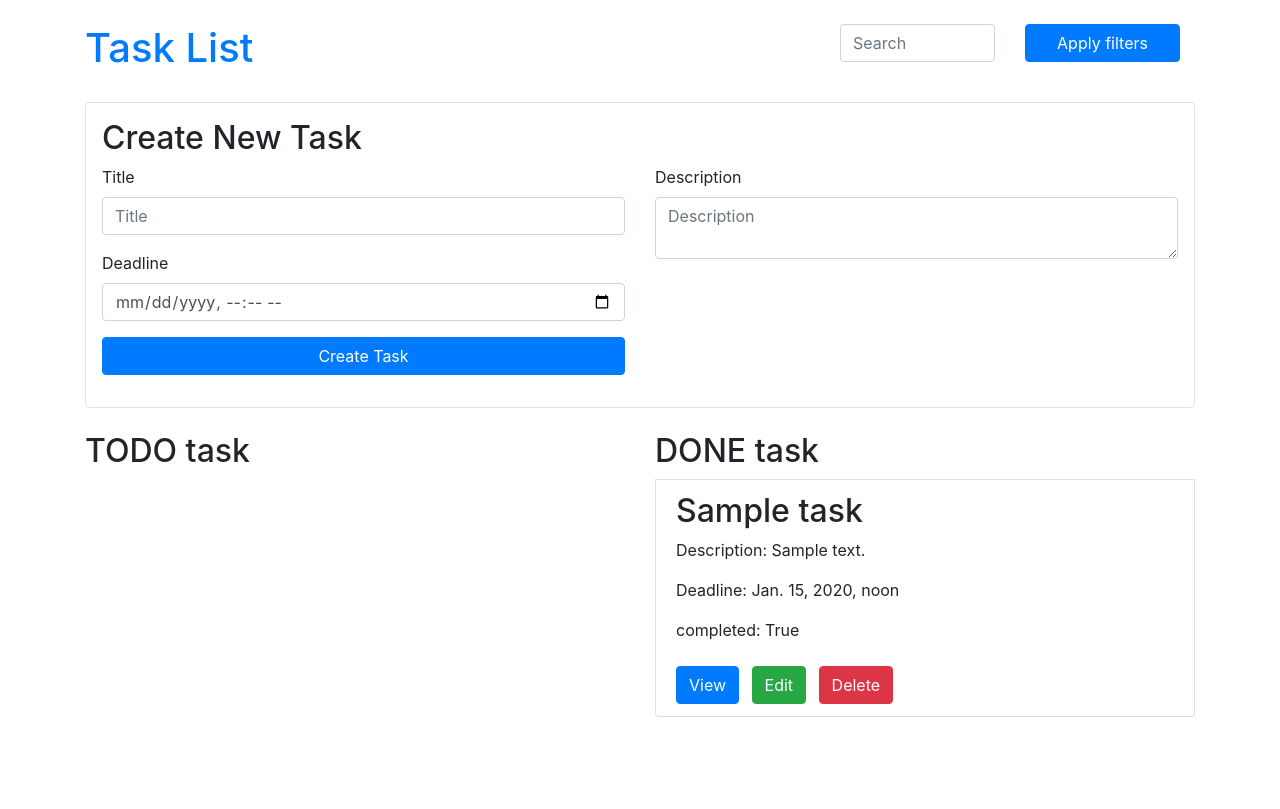
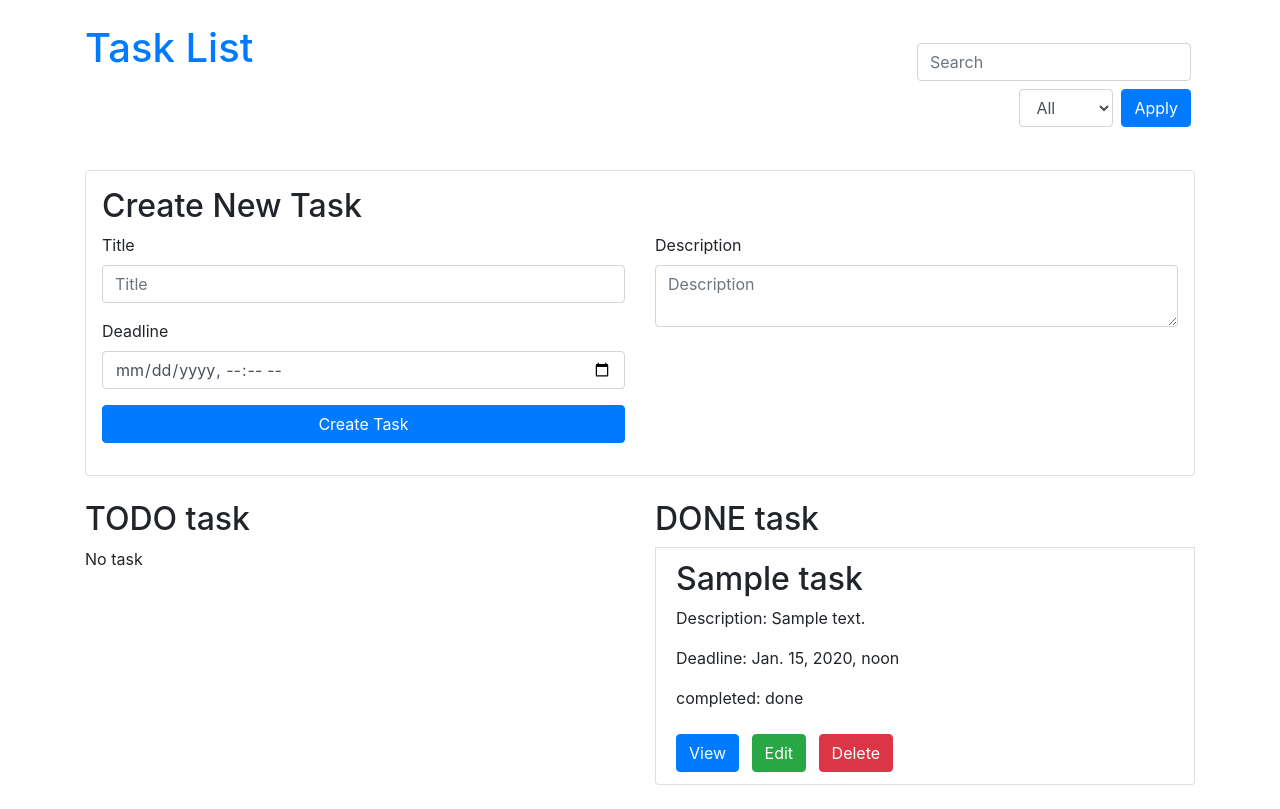
Before and after one commit to Yevchu/pet, a Django app: page / in a window 1280 px wide. Before the commit the page ends 717 px from the top, so only its background shows below. Run offline with Django 4.2, Linux system fonts and the light colour scheme; tables that the repository leaves empty hold one stand-in row (values such as "Sample post"); some libraries are stand-ins or nearby versions.

Commit message:
add search and filters

```diff
--- /dev/null
+++ b/pet/pet_organizer/task/templates/task/base.html
@@ -0,0 +1,67 @@
+<!DOCTYPE html>
+<html lang="en">
+<head>
+    <meta charset="UTF-8">
+    <meta name="viewport" content="width=device-width, initial-scale=1.0">
+    <title>Task List</title>
+    <link rel="stylesheet" href="https://stackpath.bootstrapcdn.com/bootstrap/4.3.1/css/bootstrap.min.css" integrity="sha384-ggOyR0iXCbMQv3Xipma34MD+dH/1fQ784/j6cY/iJTQUOhcWr7x9JvoRxT2MZw1T" crossorigin="anonymous">
+
+</head>
+
+<body>
+    <div class="container mt-4">
+        <header class="d-flex justify-content-between mb-2">
+            <h1 class="mb-0"><a href="{% url 'task_list' %}">Task List</a></h1>
+            <div class="col-md-4 row">
+                <form method="get" action="{% url 'task_list' %}" class="row" style="justify-content: flex-end; padding: 15px">
+                        <div class="m-1">
+                            <input type="text" name="search_query" id="search_query" class="form-control" placeholder="Search">
+                        </div>
+                        <div class="m-1">
+                            <select name="status_filter" id="status_filter" class="form-control">
+                                <option value="" {% if not status_filter %}selected{% endif %}>All</option>
+                                <option value="todo" {% if status_filter == 'todo' %}selected{% endif %}>To-Do</option>
+                                <option value="done" {% if status_filter == 'done' %}selected{% endif %}>Done</option>
+                            </select>
+                        </div>
+                        <div class="m-1">
+                            <button class="btn btn-primary w-100">Apply</button>
+                        </div>
+                </form>
+            </div>
+        </header>
+
+        <div class="mt-4 border p-3 rounded">
+            <h2>Create New Task</h2>
+            <form method="post" action="{% url 'create_task' %}" class="row">
+                {% csrf_token %}
+                <div class="col-md-6">
+                    <div class="mb-3">
+                        <label for="title" class="form-label">Title</label>
+                        <input type="text" name="title" id="title" class="form-control" placeholder="Title" required>
+                    </div>
+                    <div class="mb-3">
+                        <label for="due_date" class="form-label">Deadline</label>
+                        <input type="datetime-local" name="due_date" id="due_date" class="form-control" required>
+                    </div>
+                    <div class="mb-3">
+                        <button type="submit" class="btn btn-primary w-100">Create Task</button>
+                    </div>
+                </div>
+                <div class="col-md-6">
+                    <div class="mb-3" style="height: 100%;">
+                        <label for="description" class="form-label">Description</label>
+                        <textarea name="description" id="description" class="form-control" placeholder="Description" required></textarea>
+                    </div>
+                </div>
+            </form>
+        </div>
+
+        {% block search_results %}
+        {% endblock %}
+
+        {% block task_list %}
+        {% endblock %}
+    </div>
+</body>
+</html>
--- a/pet/pet_organizer/task/templates/task/task_list.html
+++ b/pet/pet_organizer/task/templates/task/task_list.html
@@ -1,92 +1,51 @@
-<!DOCTYPE html>
-<html lang="en">
-<head>
-    <meta charset="UTF-8">
-    <meta name="viewport" content="width=device-width, initial-scale=1.0">
-    <title>Task List</title>
-    <link rel="stylesheet" href="https://stackpath.bootstrapcdn.com/bootstrap/4.3.1/css/bootstrap.min.css" integrity="sha384-ggOyR0iXCbMQv3Xipma34MD+dH/1fQ784/j6cY/iJTQUOhcWr7x9JvoRxT2MZw1T" crossorigin="anonymous">
+{% extends 'task/base.html' %}
 
-</head>
-<body>
-    <div class="container mt-4">
-        <header class="d-flex justify-content-between mb-4">
-            <h1 class="mb-0"><a href="{% url 'task_list' %}">Task List</a></h1>
-            <div class="col-md-4">
-                <form method="get" action="{% url 'task_list' %}" class="row">
-                    <div class="col-md-6">
-                        <div class="mb-3">
-                            <input type="text" name="search_query" id="search_query" class="form-control" placeholder="Search">
-                        </div>
-                    </div>
-                    <div class="col-md-6">
-                        <button class="btn btn-primary w-100">Apply filters</button>
-                    </div>
-                </form>
-            </div>
-        </header>
-
-
-        <div class="mt-4 border p-3 rounded">
-            <h2>Create New Task</h2>
-            <form method="post" action="{% url 'create_task' %}" class="row">
-                {% csrf_token %}
-                <div class="col-md-6">
-                    <div class="mb-3">
-                        <label for="title" class="form-label">Title</label>
-                        <input type="text" name="title" id="title" class="form-control" placeholder="Title" required>
-                    </div>
-                    <div class="mb-3">
-                        <label for="due_date" class="form-label">Deadline</label>
-                        <input type="datetime-local" name="due_date" id="due_date" class="form-control" required>
-                    </div>
-                    <div class="mb-3">
-                        <button type="submit" class="btn btn-primary w-100">Create Task</button>
-                    </div>
-                </div>
-                <div class="col-md-6">
-                    <div class="mb-3" style="height: 100%;">
-                        <label for="description" class="form-label">Description</label>
-                        <textarea name="description" id="description" class="form-control" placeholder="Description" required></textarea>
-                    </div>
-                </div>
-            </form>
-        </div>
-
+    {% block task_list %}
         <div class="row mt-4">
             <div class="col-md-6">
                 <ul class="list-group mb-2">
                     <h2>TODO task</h2>
+                    {% if task_todo %}
                         {% for task in task_todo %}
                             <li class="list-group-item mb-3">
                                 <h2>{{ task.title }}</h2>
                                 <p>Description: {{ task.description }}</p>
                                 <p>Deadline: {{ task.due_date }}</p>
-                            <p>completed: {{ task.completed }}</p>
+                                <p>completed: {% if task.completed %}done{% else %}todo{% endif %}</p>
                                 <a href="{% url 'view_task' task.id %}" class="btn btn-primary mr-2 mt-2"> View</a>
                                 <a href="{% url 'update_task' task.id %}" class="btn btn-success mr-2 mt-2">Edit</a>
                                 <a href="{% url 'delete_task' task.id %}" class="btn btn-danger mt-2">Delete</a>
                             </li>
                         {% endfor %}
+                    {% else %}
+                    <p>
+                        No task
+                    </p>
+                    {% endif %}
                 </ul>
             </div>
 
             <div class="col-md-6">
                 <ul class="list-group mb-2">
                     <h2>DONE task</h2>
+                    {% if task_done %}
                         {% for task in task_done %}
                             <li class="list-group-item mb-3">
                                 <h2>{{ task.title }}</h2>
                                 <p>Description: {{ task.description }}</p>
                                 <p>Deadline: {{ task.due_date }}</p>
-                            <p>completed: {{ task.completed }}</p>
+                                <p>completed: {% if task.completed %}done{% else %}todo{% endif %}</p>
                                 <a href="{% url 'view_task' task.id %}" class="btn btn-primary mr-2 mt-2"> View</a>
                                 <a href="{% url 'update_task' task.id %}" class="btn btn-success mr-2 mt-2">Edit</a>
                                 <a href="{% url 'delete_task' task.id %}" class="btn btn-danger mt-2">Delete</a>
                             </li>
                         {% endfor %}
+                    {% else %}
+                    <p>
+                        No task
+                    </p>
+                    {% endif %}
                 </ul>
             </div>
         </div>
-    </div>
-</body>
-</html>
+    {% endblock %}
--- a/pet/pet_organizer/task/urls.py
+++ b/pet/pet_organizer/task/urls.py
@@ -7,4 +7,4 @@
     path('<int:task_id>/view/', views.view_task, name='view_task'),
     path('<int:task_id>/update/', views.update_task, name='update_task'),
     path('<int:task_id>/delete/', views.delete_task, name='delete_task'),
-]
+    ]
--- a/pet/pet_organizer/task/views.py
+++ b/pet/pet_organizer/task/views.py
@@ -8,21 +8,33 @@
 
 # Create your views here.
 
+def main(request):
+    return render(request, 'task/base.html')
+
+def search_by_name(tasks, search_query):
+    if search_query:
+        return tasks.filter(title__icontains=search_query)
+    return tasks
+
+def search_by_status(tasks, status_filter):
+    if status_filter:
+        if status_filter == 'todo':
+            return tasks.filter(completed=False)
+        elif status_filter == 'done':
+            return tasks.filter(completed=True)
+    return tasks
+
 def task_list(request):
     search_query = request.GET.get('search_query')
+    status_filter = request.GET.get('status_filter')
 
-    if search_query:
-        tasks = Task.objects.filter(
-            Q(title__icontains=search_query)|
-            Q(completed=True if search_query.lower() == 'done' else False)
-        )
-    else:
-        tasks = Task.objects.all()
+    tasks = Task.objects.all()
+    tasks = search_by_name(tasks, search_query)
+    tasks = search_by_status(tasks, status_filter)
 
     task_done = tasks.filter(completed=True)
     task_todo = tasks.filter(completed=False)
-
-    return render(request, 'task/task_list.html', {'task_done': task_done, 'task_todo': task_todo})
+    return render(request, 'task/task_list.html', {'task_done': task_done, 'task_todo': task_todo, 'search_query': search_query, 'status_filter': status_filter})
 
 def create_task(request):
     if request.method == 'POST':
```
Also changed, not shown: pet/pet_organizer/task/forms.py (+4 -5 lines), pet/pet_organizer/task/templates/task/search_results.html (added, +62 -0 lines). Lines whose indentation alone changed are shown as unchanged.
